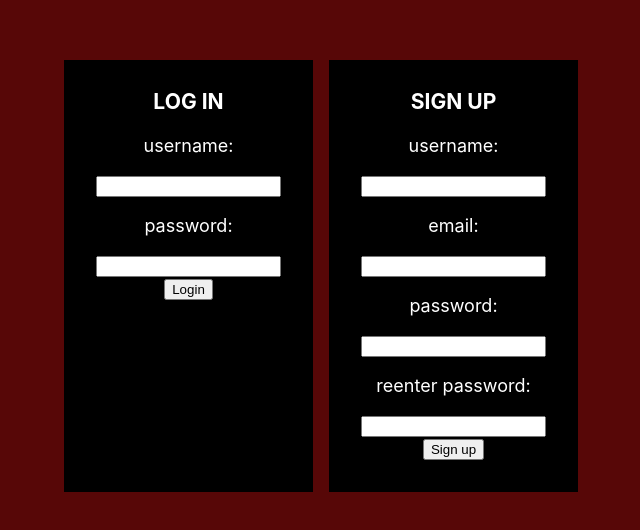
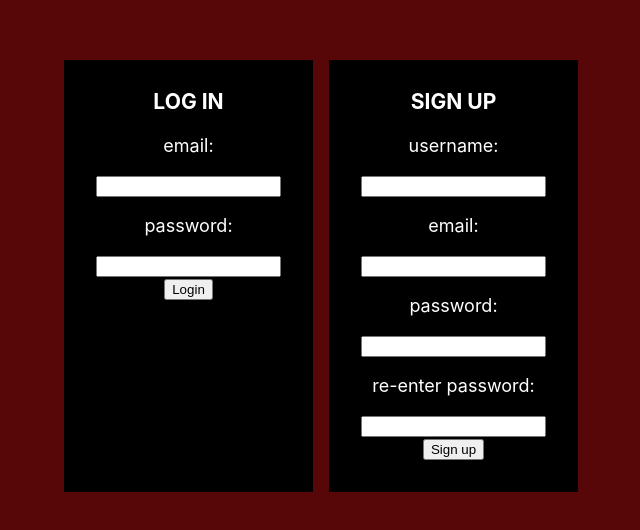
Before and after one commit to mariagus/authentication, a React (Create React App) app in the folder frontend/: page / in a window 1280 px wide. Shown: the part 124-654 px from the top of the page, without its empty margins (319-959 px from the left). Built offline with nearby package versions, Linux system fonts and the light colour scheme.

Commit message:
clean up code

```diff
--- a/frontend/src/App.js
+++ b/frontend/src/App.js
@@ -2,8 +2,7 @@ import "./App.css";
 import { React, useEffect, useState } from "react";
 import Register from "./components/Register";
 import Login from "./components/Login";
-import { PromiseProvider } from "mongoose";
-import { setAuthToken, createUser, loginUser } from "./util/session_api_util";
+import { createUser, loginUser } from "./util/session_api_util";
 
 function App(props) {
   const [token, setToken] = useState(false);
--- a/frontend/src/components/Login.js
+++ b/frontend/src/components/Login.js
@@ -1,7 +1,6 @@
 import { React, useState } from "react";
 import "./Login.css";
 function Login(props) {
-  // state with username input
   const [emailInput, setEmailInput] = useState("");
   const [passwordInput, setPasswordInput] = useState("");
 
@@ -9,7 +8,7 @@ function Login(props) {
     <div className="login">
       <h3>LOG IN</h3>
       <form>
-        <p>username:</p>
+        <p>email:</p>
         <input type="textbox" onChange={(e) => setEmailInput(e.target.value)} />
         <p>password:</p>
         <input
--- a/frontend/src/components/Register.js
+++ b/frontend/src/components/Register.js
@@ -1,7 +1,6 @@
 import { React, useState } from "react";
 import "./Register.css";
 function Register(props) {
-  // state with username input
   const [usernameInput, setUsernameInput] = useState("");
   const [emailInput, setEmailInput] = useState("");
   const [passwordInput, setPasswordInput] = useState("");
@@ -24,7 +23,7 @@ function Register(props) {
           type="textbox"
           onChange={(e) => setPasswordInput(e.target.value)}
         />
-        <p>reenter password:</p>
+        <p>re-enter password:</p>
         <input
           type="textbox"
           onChange={(e) => setPassword2Input(e.target.value)}
```
Also changed, not shown: 1 other file (tests, documents, lock files or other folders).
